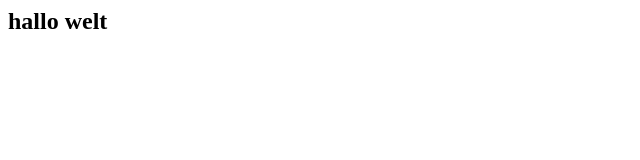
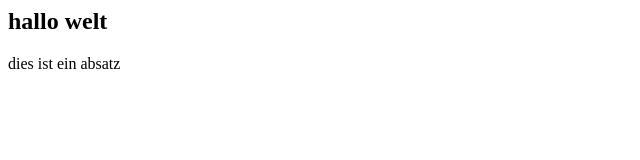
Before and after one commit to franzt/test, a plain HTML site: page index.html in a window 1280 px wide. Shown: the whole page, without its empty margins (0-640 px from the left). Drawn offline with Linux system fonts and the light colour scheme.

Commit message:
Update index.html

```diff
--- a/index.html
+++ b/index.html
@@ -1 +1 @@
-<html><h2>hallo welt</h2></html>
+<html><h2>hallo welt</h2><p>dies ist ein absatz</p></p></html>
```
